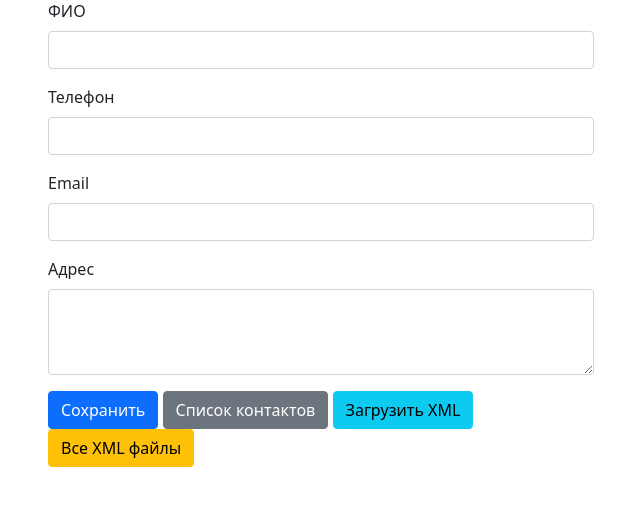
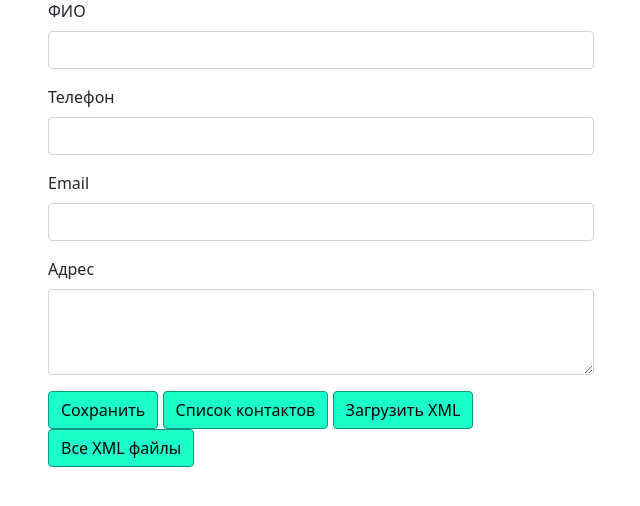
Before and after one commit to Tgalochka05/ContactBook, a Django app: page / in a window 1280 px wide. Shown: the part 121-627 px from the top of the page, without its empty margins (319-959 px from the left). Run offline with Django 5.2, Linux system fonts and the light colour scheme.

Commit message:
Update files_2

```diff
--- /dev/null
+++ b/xmlproj/static/css/style.css
@@ -0,0 +1,5 @@
+.btn{
+    background: #1affc9;
+    color: black;
+    border-color: #149678;
+}
--- a/xmlproj/templates/contact_form.html
+++ b/xmlproj/templates/contact_form.html
@@ -1,8 +1,10 @@
+{% load static %}
 <!DOCTYPE html>
 <html>
 <head>
     <title>Добавить контакт</title>
     <link href="https://cdn.jsdelivr.net/npm/bootstrap@5.1.3/dist/css/bootstrap.min.css" rel="stylesheet">
+    <link rel="stylesheet" href="{% static 'css/style.css' %}">
 </head>
 <body>
     <div class="container mt-5">
@@ -35,7 +37,7 @@
                     {% endfor %}
 
                     <button type="submit" class="btn btn-primary">Сохранить</button>
-                    <a href="{% url 'contact_list' %}" class="btn btn-secondary">Список контактов</a>
+                    <a href="{% url 'contact_list' %}" class="btn btn-warning">Список контактов</a>
                     <a href="{% url 'upload_xml' %}" class="btn btn-info">Загрузить XML</a>
                     <a href="{% url 'xml_files_list' %}" class="btn btn-warning">Все XML файлы</a>
                 </form>
--- a/xmlproj/templates/contact_list.html
+++ b/xmlproj/templates/contact_list.html
@@ -1,8 +1,10 @@
+{% load static %}
 <!DOCTYPE html>
 <html>
 <head>
     <title>Список контактов</title>
     <link href="https://cdn.jsdelivr.net/npm/bootstrap@5.1.3/dist/css/bootstrap.min.css" rel="stylesheet">
+    <link rel="stylesheet" href="{% static 'css/style.css' %}">
 </head>
 <body>
     <div class="container mt-5">
--- a/xmlproj/templates/upload_xml.html
+++ b/xmlproj/templates/upload_xml.html
@@ -1,8 +1,10 @@
+{% load static %}
 <!DOCTYPE html>
 <html>
 <head>
     <title>Загрузка XML</title>
     <link href="https://cdn.jsdelivr.net/npm/bootstrap@5.1.3/dist/css/bootstrap.min.css" rel="stylesheet">
+    <link rel="stylesheet" href="{% static 'css/style.css' %}">
 </head>
 <body>
     <div class="container mt-5">
--- a/xmlproj/templates/xml_file_detail.html
+++ b/xmlproj/templates/xml_file_detail.html
@@ -1,15 +1,17 @@
+{% load static %}
 <!DOCTYPE html>
 <html>
 <head>
     <title>{{ filename }}</title>
     <link href="https://cdn.jsdelivr.net/npm/bootstrap@5.1.3/dist/css/bootstrap.min.css" rel="stylesheet">
+    <link rel="stylesheet" href="{% static 'css/style.css' %}">
 </head>
 <body>
     <div class="container mt-5">
         <h1 class="mb-4">Файл: {{ filename }}</h1>
 
         <div class="mb-3">
-            <a href="{% url 'xml_files_list' %}" class="btn btn-secondary">← Назад к списку файлов</a>
+            <a href="{% url 'xml_files_list' %}" class="btn btn-warning">← Назад к списку файлов</a>
         </div>
 
         {% if has_contacts %}
--- a/xmlproj/templates/xml_files_list.html
+++ b/xmlproj/templates/xml_files_list.html
@@ -1,8 +1,10 @@
+{% load static %}
 <!DOCTYPE html>
 <html>
 <head>
     <title>XML файлы</title>
     <link href="https://cdn.jsdelivr.net/npm/bootstrap@5.1.3/dist/css/bootstrap.min.css" rel="stylesheet">
+    <link rel="stylesheet" href="{% static 'css/style.css' %}">
 </head>
 <body>
     <div class="container mt-5">
@@ -11,7 +13,7 @@
         <div class="mb-3">
             <a href="{% url 'contact_form' %}" class="btn btn-primary">Добавить контакт</a>
             <a href="{% url 'upload_xml' %}" class="btn btn-info">Загрузить XML</a>
-            <a href="{% url 'contact_list' %}" class="btn btn-secondary">Список контактов</a>
+            <a href="{% url 'contact_list' %}" class="btn btn-warning">Список контактов</a>
         </div>
 
         <!-- Здесь присылаем необходимые сообщения -->
--- a/xmlproj/xmlcontacts/forms.py
+++ b/xmlproj/xmlcontacts/forms.py
@@ -23,6 +23,7 @@ class ContactForm(forms.Form):
         widget=forms.Textarea(attrs={'class': 'form-control', 'rows': 3})
     )
 
+    #Валидация данных
     def clean_name(self):
         name = self.cleaned_data['name']
         if not re.match(r'^[а-яА-Яa-zA-Z\s\-\.]+$', name):
--- a/xmlproj/xmlcontacts/views.py
+++ b/xmlproj/xmlcontacts/views.py
@@ -11,8 +11,8 @@ from .utils import (
     get_all_xml_files, generate_xml_filename, ensure_contacts_dir, get_contacts_xml_dir
 )
 
+#Форма для ввода контакта
 def contact_form(request):
-    """Форма для ввода контакта"""
     if request.method == 'POST':
         form = ContactForm(request.POST)
         if form.is_valid():
@@ -27,18 +27,18 @@ def contact_form(request):
 
     return render(request, 'contact_form.html', {'form': form})
 
+#Список всех контактов из основного XML файла
 def contact_list(request):
-    """Список всех контактов из основного XML файла"""
     contacts = get_all_contacts_from_xml()
 
     context = {
         'contacts': contacts,
-        'has_contacts': len(contacts) > 0
+        'has_contacts': len(contacts) > 0 #Записываем количесвто контактов, как раз понимаем, есть ли вообще записи
     }
     return render(request, 'contact_list.html', context)
 
+#Загрузка XML файла с контактами
 def upload_xml(request):
-    """Загрузка XML файла с контактами"""
     if request.method == 'POST':
         form = UploadXMLForm(request.POST, request.FILES)
         if form.is_valid():
@@ -68,8 +68,8 @@ def upload_xml(request):
 
     return render(request, 'upload_xml.html', {'form': form})
 
+#Список всех XML файлов и их содержимого
 def xml_files_list(request):
-    """Список всех XML файлов и их содержимого"""
     xml_files = get_all_xml_files()
 
     # Для каждого файла получаем контакты
@@ -86,8 +86,8 @@ def xml_files_list(request):
     }
     return render(request, 'xml_files_list.html', context)
 
+#Просмотр содержимого конкретного XML файла
 def view_xml_file(request, filename):
-    """Просмотр содержимого конкретного XML файла"""
     contacts_dir = ensure_contacts_dir()
     file_path = os.path.join(contacts_dir, filename)
 
@@ -108,8 +108,8 @@ def view_xml_file(request, filename):
     }
     return render(request, 'xml_file_detail.html', context)
 
+#Скачивание XML файла
 def download_xml_file(request, filename):
-    """Скачивание XML файла"""
     contacts_dir = get_contacts_xml_dir()
     file_path = os.path.join(contacts_dir, filename)
 
```
Also changed, not shown: xmlproj/xmlcontacts/utils.py (+5 -6 lines).
